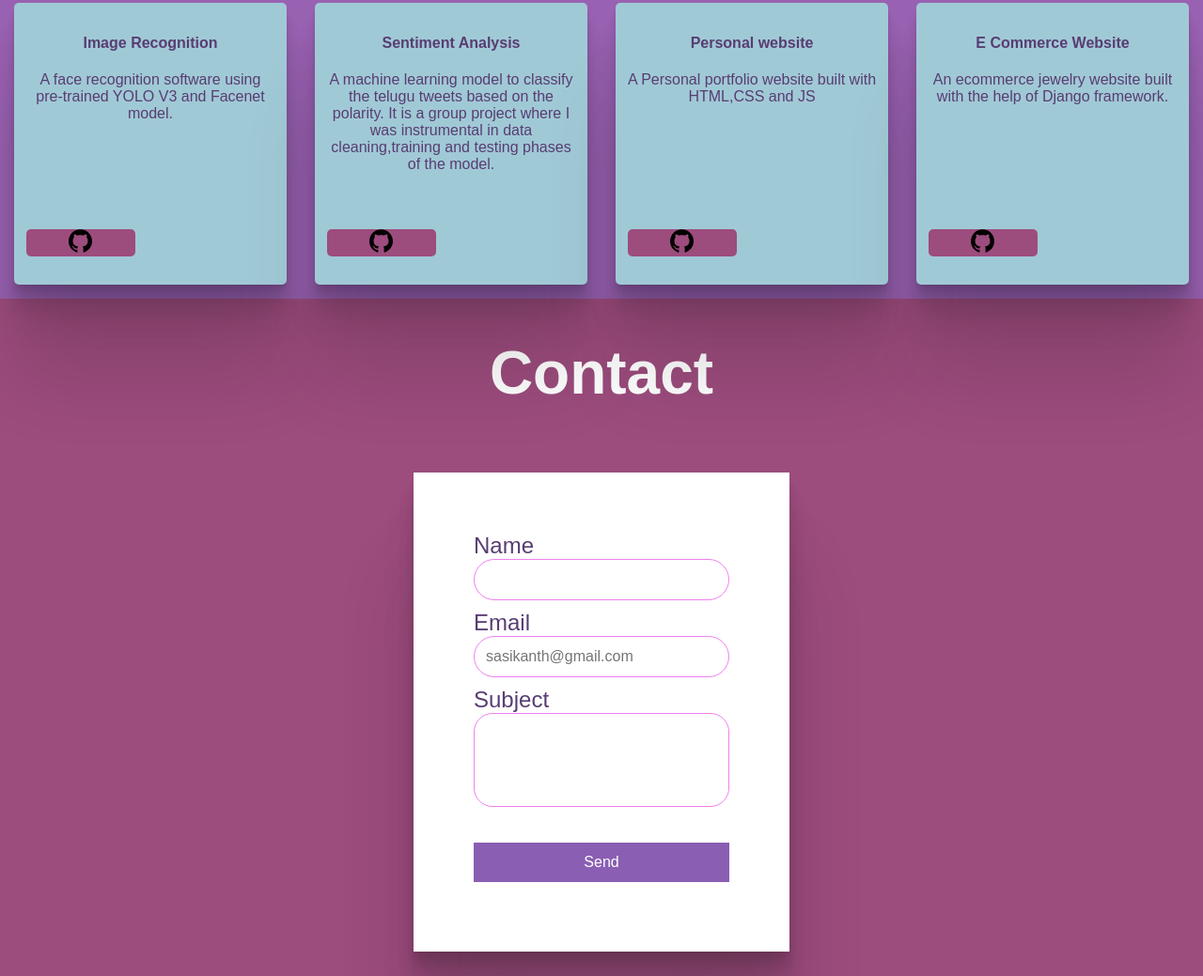
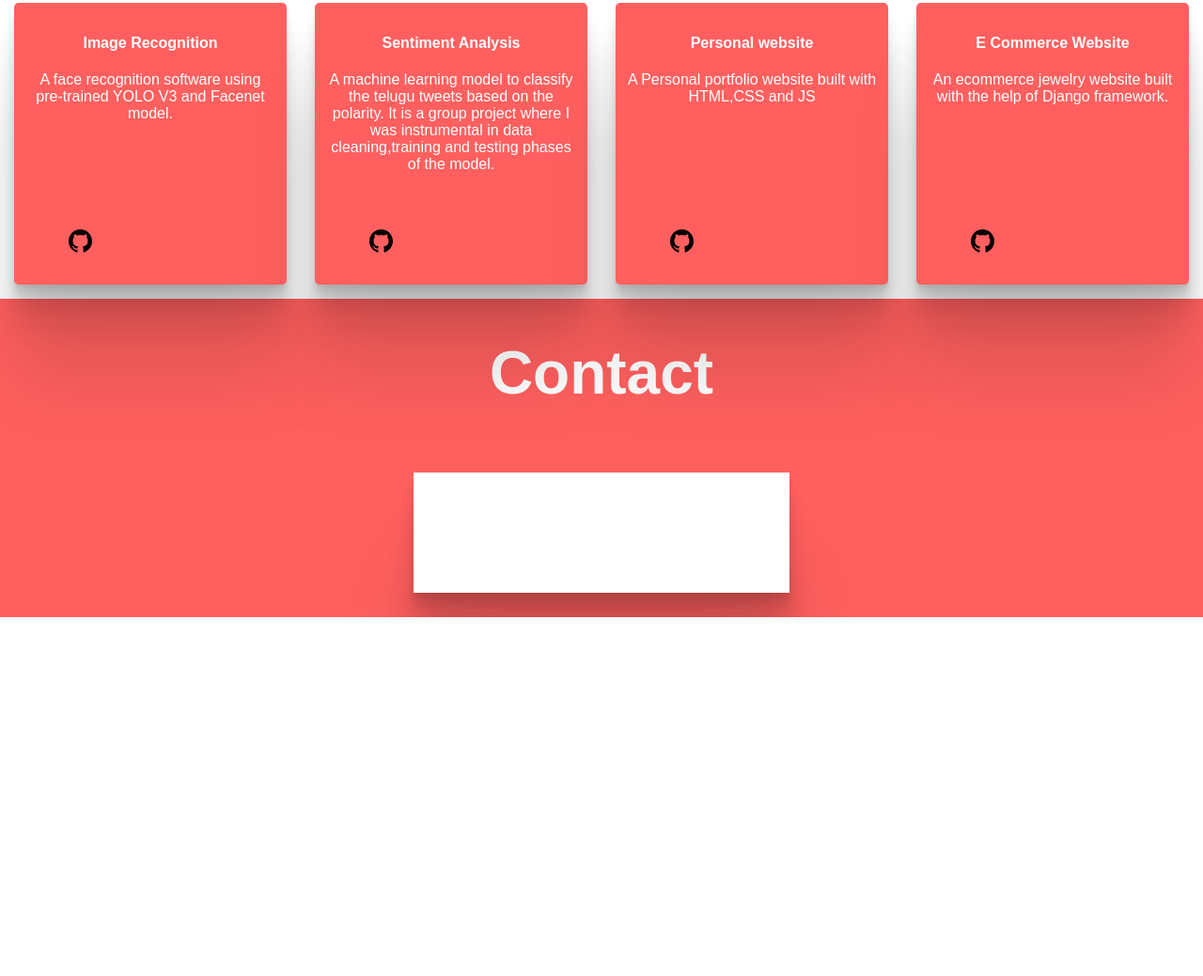
Before and after one commit to ganeshchandra1/portfolio, a plain HTML site: page index.html in a window 1280 px wide. Shown: the part 1275-2314 px from the top of the page at 94% size. After the commit the page ends 1932 px from the top, so only its background shows below. Drawn offline with Linux system fonts and the light colour scheme; a web font is replaced by a local one.

Commit message:
uiUpdates

```diff
--- a/index.html
+++ b/index.html
@@ -77,13 +77,6 @@
 
 <h1>Contact</h1>
 <div class="contact-card">
-    <label for="name">Name</label>
-    <input type="text"  id="name">
-    <label for="email">Email</label>
-    <input type="email"  id="email" placeholder="sasikanth@gmail.com">
-    <label for="mail_body">Subject</label>
-    <textarea id="mail_body" cols="40" rows="8"></textarea><br>
-    <button id="send-mail">Send</button>
 </div>
 </div>
     <script src="script.js"></script>
--- a/style.css
+++ b/style.css
@@ -97,8 +97,8 @@ h2 {
   text-align: center;
   font-size: 2rem;
   font-weight: 10px;
-  color: white;
-  background-color: #9961b1;
+  color: black;
+  background-color: white;
   min-width: 0;
   display: flex;
   flex-direction: column;
@@ -112,14 +112,14 @@ h2 {
   font-size: 1rem;
 }
 .project-glass {
-  background-color: rgb(160, 201, 214);
+  background-color: #ff605f;
   width: 33%;
   /* height: 300px; */
   height: 300px;
   margin: 15px;
   padding: 1%;
   border-radius: 5px;
-  color: #583d72;
+  color: white;
   justify-content: space-between;
   position: relative;
   box-shadow: 0 2.8px 2.2px rgba(0, 0, 0, 0.034),
@@ -129,7 +129,6 @@ h2 {
 }
 .git-link {
   position: absolute;
-  background-color: #9c4c7d;
   bottom: 10%;
   width: 40%;
   border-radius: 5px;
@@ -163,7 +162,7 @@ img,
 }
 .contact {
   text-align: center;
-  background-color: #9c4c7d;
+  background-color: #ff605f;
   color: white;
   display: flex;
   flex-direction: column;
```
